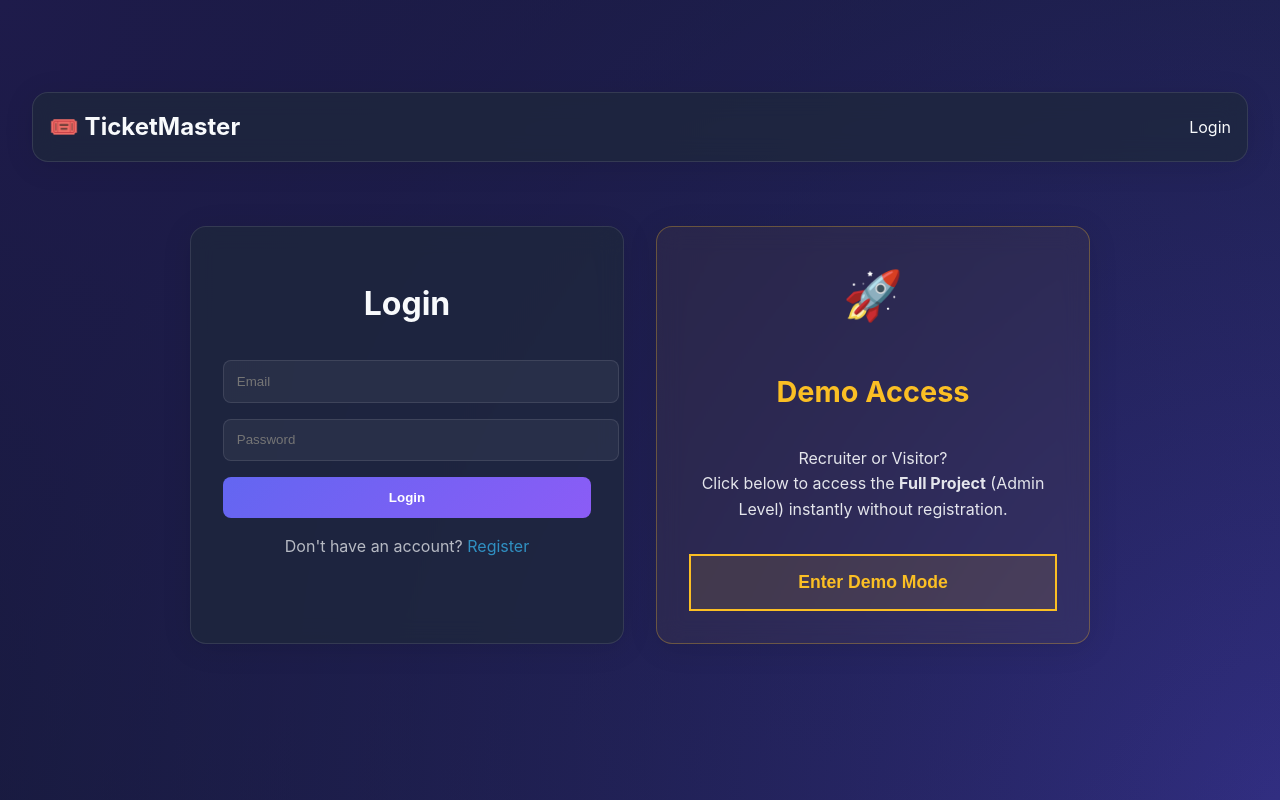
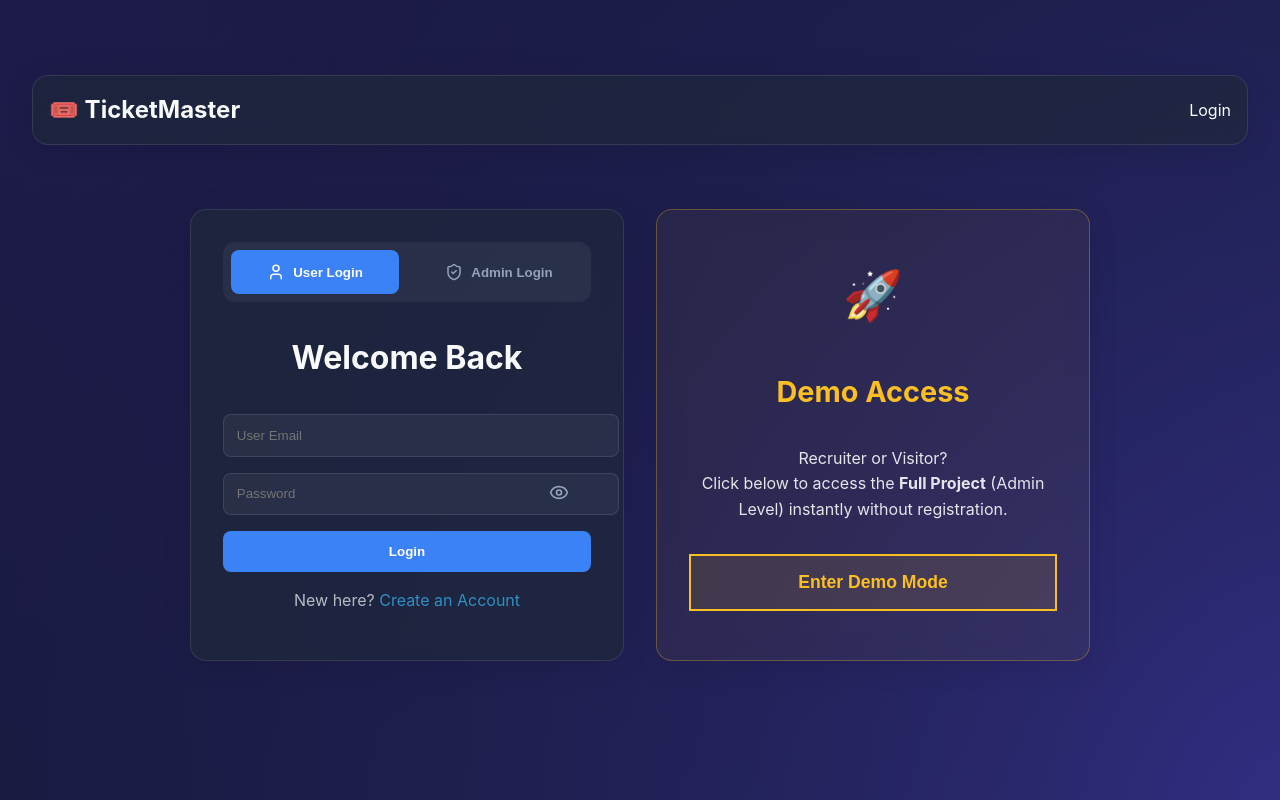
Before and after one commit to SHAKTHI84/Booking-System, a React app in the folder frontend/: page /login in a window 1280 px wide. Built offline with nearby package versions, Linux system fonts and the light colour scheme; no server answers; the HTML template or start-up script is replaced by a standard one.

Commit message:
UI: Add Login Tabs (User/Admin) and Show/Hide Password

```diff
--- a/frontend/src/pages/Login.tsx
+++ b/frontend/src/pages/Login.tsx
@@ -2,21 +2,34 @@
 import { useGlobal } from '../context/GlobalContext';
 import { useNavigate, Link } from 'react-router-dom';
 import api from '../api';
+import { Eye, EyeOff, User, ShieldCheck } from 'lucide-react';
 
 const Login = () => {
     const { login } = useGlobal();
     const navigate = useNavigate();
+    const [role, setRole] = useState<'USER' | 'ADMIN'>('USER');
     const [form, setForm] = useState({ email: '', password: '' });
+    const [showPassword, setShowPassword] = useState(false);
     const [error, setError] = useState('');
 
     const handleSubmit = async (e: React.FormEvent) => {
         e.preventDefault();
         try {
             const res = await api.post('/auth/login', form);
+
+            // Optional: Check if the logged-in user actually matches the selected tab role
+            if (res.data.user.role !== role) {
+                setError(`Please login through the ${res.data.user.role === 'ADMIN' ? 'Admin' : 'User'} tab.`);
+                return;
+            }
+
             login(res.data.token, res.data.user);
-            navigate('/');
+            navigate(res.data.user.role === 'ADMIN' ? '/admin' : '/');
         } catch (err: any) {
-            setError(err.response?.data?.error || 'Login failed');
+            console.error('Login Error:', err);
+            const status = err.response?.status;
+            const url = err.config?.baseURL + err.config?.url;
+            setError(`Failed at ${url} (${status}) - ${err.message}`);
         }
     };
 
@@ -41,33 +54,101 @@
     return (
         <div style={{ maxWidth: '900px', margin: '4rem auto', display: 'flex', gap: '2rem', alignItems: 'stretch' }}>
 
-            {/* Left Side: Login Form */}
+            {/* Left Side: Login Form with Tabs */}
             <div className="glass-panel" style={{ flex: 1, padding: '2rem' }}>
-                <h1 style={{ fontSize: '2rem', marginBottom: '2rem', textAlign: 'center' }}>Login</h1>
+
+                {/* Role Tabs */}
+                <div style={{ display: 'flex', gap: '1rem', marginBottom: '2rem', padding: '0.5rem', background: 'rgba(255,255,255,0.05)', borderRadius: '12px' }}>
+                    <button
+                        onClick={() => setRole('USER')}
+                        style={{
+                            flex: 1,
+                            padding: '0.8rem',
+                            borderRadius: '8px',
+                            border: 'none',
+                            background: role === 'USER' ? '#3b82f6' : 'transparent',
+                            color: role === 'USER' ? 'white' : '#94a3b8',
+                            fontWeight: 'bold',
+                            cursor: 'pointer',
+                            display: 'flex', alignItems: 'center', justifyContent: 'center', gap: '0.5rem',
+                            transition: 'all 0.3s'
+                        }}
+                    >
+                        <User size={18} /> User Login
+                    </button>
+                    <button
+                        onClick={() => setRole('ADMIN')}
+                        style={{
+                            flex: 1,
+                            padding: '0.8rem',
+                            borderRadius: '8px',
+                            border: 'none',
+                            background: role === 'ADMIN' ? '#ec4899' : 'transparent',
+                            color: role === 'ADMIN' ? 'white' : '#94a3b8',
+                            fontWeight: 'bold',
+                            cursor: 'pointer',
+                            display: 'flex', alignItems: 'center', justifyContent: 'center', gap: '0.5rem',
+                            transition: 'all 0.3s'
+                        }}
+                    >
+                        <ShieldCheck size={18} /> Admin Login
+                    </button>
+                </div>
+
+                <h1 style={{ fontSize: '2rem', marginBottom: '2rem', textAlign: 'center' }}>
+                    {role === 'ADMIN' ? 'Admin Portal' : 'Welcome Back'}
+                </h1>
+
                 <form onSubmit={handleSubmit} style={{ display: 'flex', flexDirection: 'column', gap: '1rem' }}>
                     <input
                         type="email"
-                        placeholder="Email"
+                        placeholder={role === 'ADMIN' ? "Admin Email" : "User Email"}
                         className="input-field"
                         value={form.email}
                         onChange={e => setForm({ ...form, email: e.target.value })}
                         required
                     />
+
+                    <div style={{ position: 'relative' }}>
                         <input
-                        type="password"
+                            type={showPassword ? "text" : "password"}
                             placeholder="Password"
                             className="input-field"
+                            style={{ width: '100%' }}
                             value={form.password}
                             onChange={e => setForm({ ...form, password: e.target.value })}
                             required
                         />
-                    <button type="submit" className="btn-primary">Login</button>
-                    {error && <p style={{ color: '#ef4444' }}>{error}</p>}
+                        <button
+                            type="button"
+                            onClick={() => setShowPassword(!showPassword)}
+                            style={{
+                                position: 'absolute',
+                                right: '1rem',
+                                top: '50%',
+                                transform: 'translateY(-50%)',
+                                background: 'none',
+                                border: 'none',
+                                color: '#94a3b8',
+                                cursor: 'pointer'
+                            }}
+                        >
+                            {showPassword ? <EyeOff size={20} /> : <Eye size={20} />}
+                        </button>
+                    </div>
+
+                    <button type="submit" className="btn-primary" style={{ background: role === 'ADMIN' ? '#ec4899' : '#3b82f6' }}>
+                        {role === 'ADMIN' ? 'Access Dashboard' : 'Login'}
+                    </button>
+
+                    {error && <div style={{ color: '#ef4444', textAlign: 'center', background: 'rgba(239, 68, 68, 0.1)', padding: '0.5rem', borderRadius: '4px' }}>{error}</div>}
                 </form>
 
+                {role === 'USER' && (
                     <p style={{ marginTop: '1rem', opacity: 0.7, textAlign: 'center' }}>
-                    Don't have an account? <Link to="/register" style={{ color: '#38bdf8' }}>Register</Link>
+                        New here? <Link to="/register" style={{ color: '#38bdf8' }}>Create an Account</Link>
                     </p>
+                )}
             </div>
 
             {/* Right Side: Demo Mode */}
```
Lines whose indentation alone changed are shown as unchanged.
